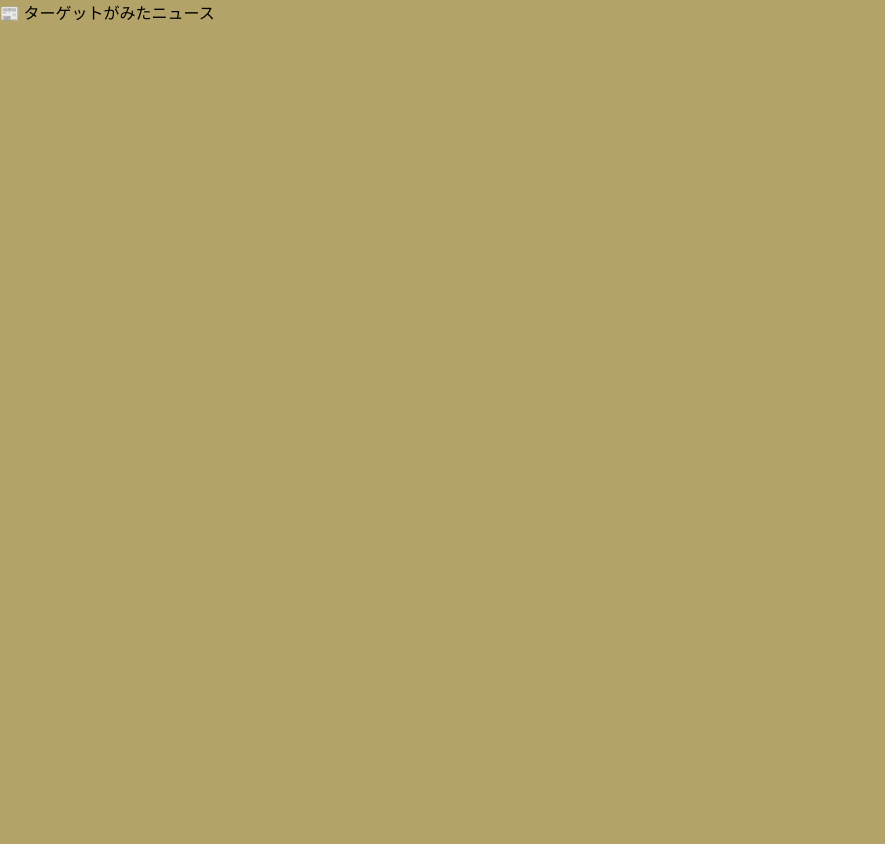
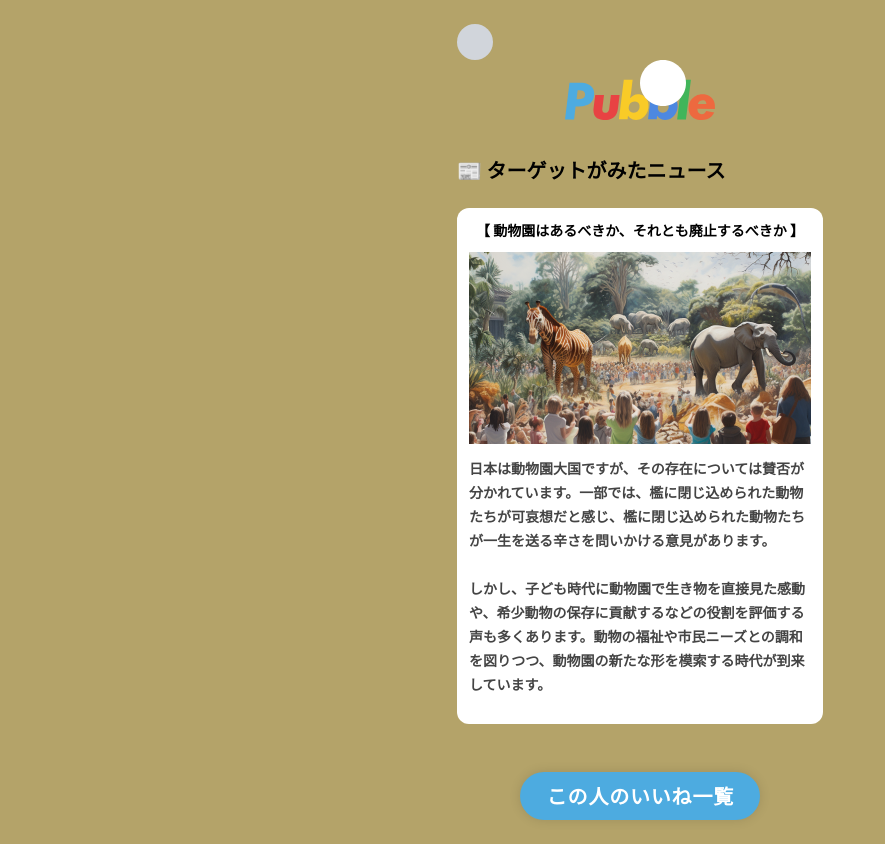
Before and after one commit to optimium20211202/Pubble, a Next.js app: page /recommendation/topics/1 in a window 1280 px wide. Shown: the whole page, without its empty margins (0-885 px from the left). Before the commit the page ends 800 px from the top, so only its background shows below. Built offline with nearby package versions, Linux system fonts and the light colour scheme.

Commit message:
News_9_3

```diff
--- a/src/app/recommendation/topics/[topicId]/page.tsx
+++ b/src/app/recommendation/topics/[topicId]/page.tsx
@@ -1,10 +1,45 @@
+import { PubbleLogo } from "@/components/PubbleLogo";
+import { UserBadgeWithUserInfo } from "@/components/UserBadgWithUserInfo";
+import Link from "next/link";
+import Image from "next/image";
+
 type Props = {
   params: {
     topicId: string;
   };
 };
 export default function RecommendationTopicPage({
-  params: { topicId },
+  params,
 }: Props) {
-  return <div>📰 ターゲットがみたニュース</div>;
+  const topicId = Number(params.topicId)
+
+  return (
+    <main className="main-container">
+      <div className="w-full flex flex-row justify-between">
+        <UserBadgeWithUserInfo />
+      </div>
+      <PubbleLogo className="" isColored width={150} height={60} />
+      <div className="mr-auto mt-md font-bold text-xl">📰 ターゲットがみたニュース</div>
+      <div className="mt-sm">
+        <div className="h-[32.25rem] p-xs bg-white flex flex-col rounded-xl">
+          <div className="text-sm font-bold text-center">【 動物園はあるべきか、それとも廃止するべきか 】</div>
+          <Image
+            className="flex-shrink-0 pt-xs"
+            src="/recommendation_news_image.png"
+            alt="news image"
+            width={342}
+            height={192}
+          />
+          <div className="mt-xs font-bold text-left text-sm text-gray-base leading-6 whitespace-pre-wrap">
+            {`日本は動物園大国ですが、その存在については賛否が分かれています。一部では、檻に閉じ込められた動物たちが可哀想だと感じ、檻に閉じ込められた動物たちが一生を送る辛さを問いかける意見があります。\n\nしかし、子ども時代に動物園で生き物を直接見た感動や、希少動物の保存に貢献するなどの役割を評価する声も多くあります。動物の福祉や市民ニーズとの調和を図りつつ、動物園の新たな形を模索する時代が到来しています。`}
+          </div>
+        </div>
+      </div>
+      <Link className="mt-lg" href={`/recommendation/topics/${topicId + 1}`}>
+        <button className="w-60 h-12 bg-blue-base text-center text-white text-xl font-black rounded-4xl shadow-base tracking-[0.05rem] indent-[0.05rem]">
+          この人のいいね一覧
+        </button>
+      </Link>
+    </main>
+  )
 }
```
Also changed, not shown: public/recommendation_news_image.png (added).
